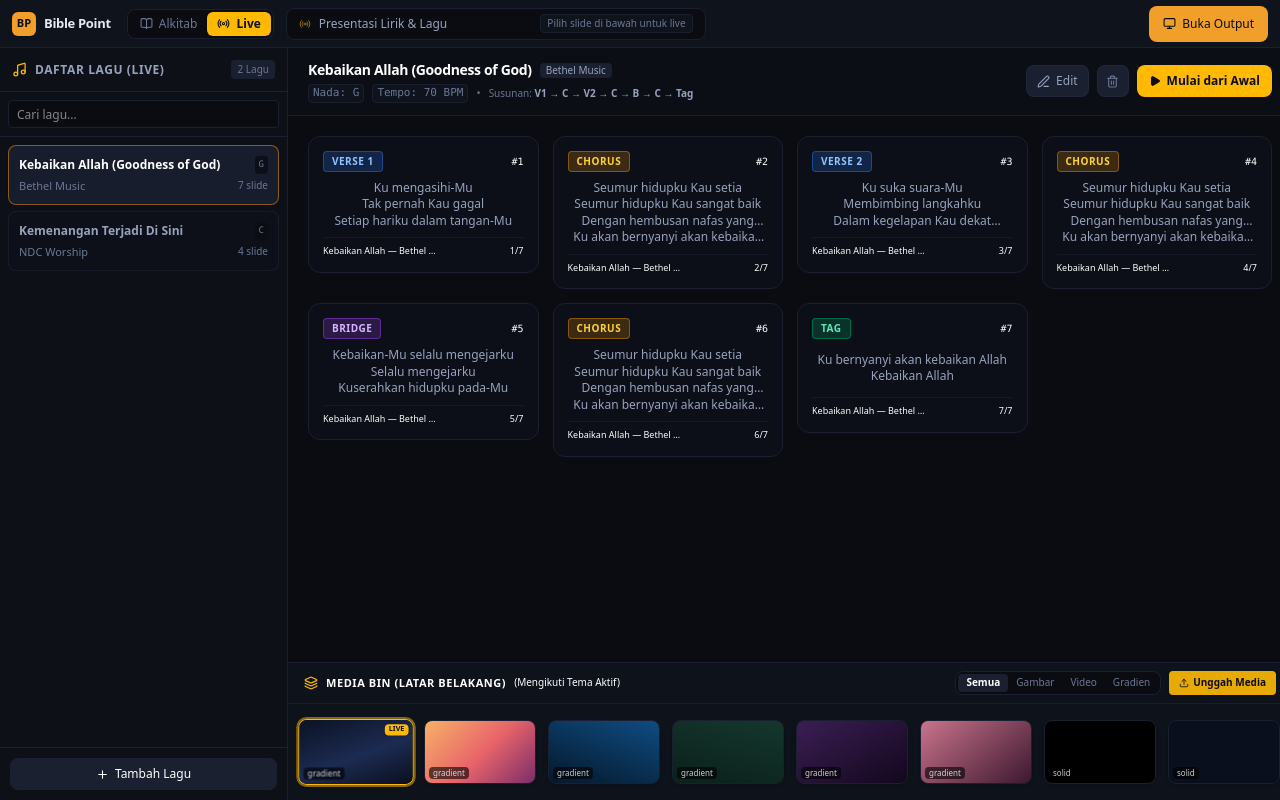
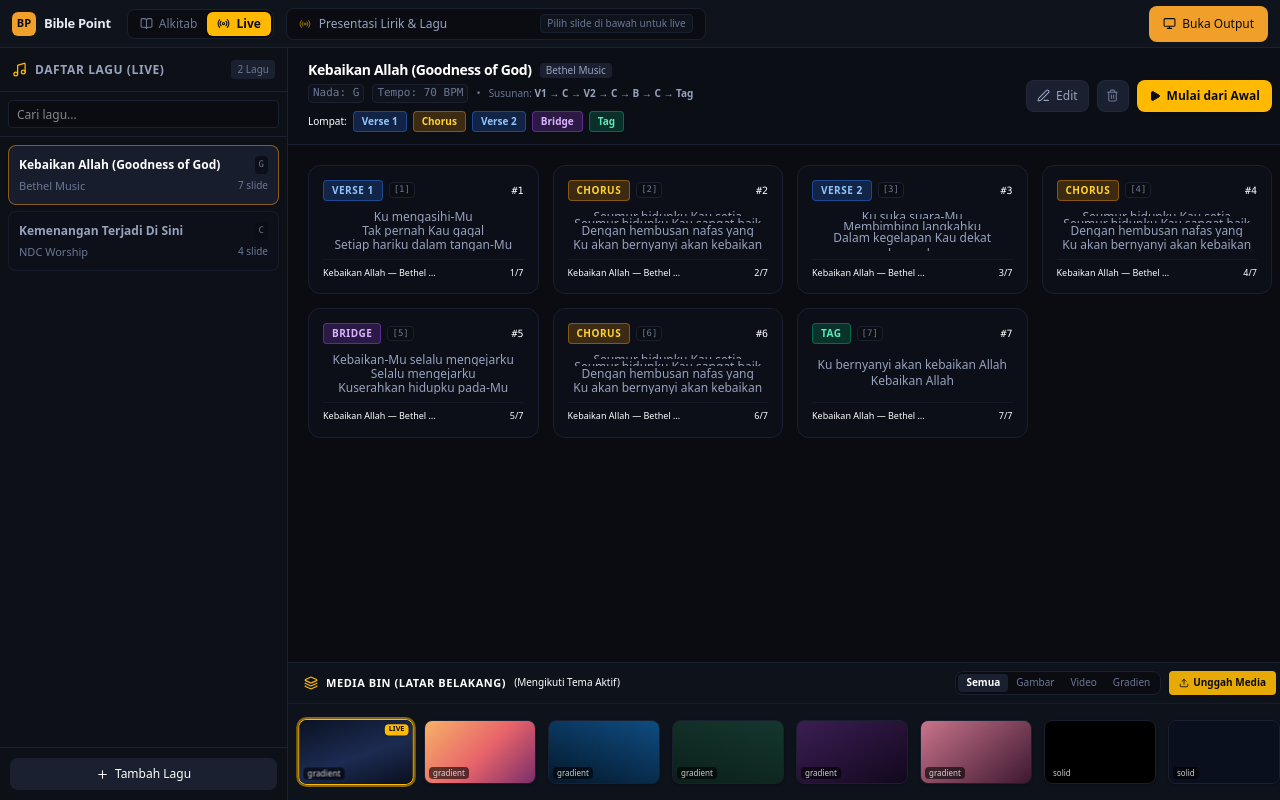
Before and after one commit to christofelkev/bible-point, a React (Vite) app: page / in a window 1280 px wide. Both pictures are taken after a click on the button "Live". Shown: the top 800 px of the page. Built offline with nearby package versions, Linux system fonts and the light colour scheme.

Commit message:
feat(live): add interactive slide matrix, section jump pills, and live worship hotkeys

```diff
--- a/src/components/live/LiveWorkspace.tsx
+++ b/src/components/live/LiveWorkspace.tsx
@@ -40,8 +40,13 @@ export function LiveWorkspace() {
   const activeLiveSlideIndex = useAppStore((s) => s.activeLiveSlideIndex)
   const mode = useAppStore((s) => s.mode)
   const goLiveSlide = useAppStore((s) => s.goLiveSlide)
+  const jumpToSection = useAppStore((s) => s.jumpToSection)
 
   const activeSong = songs.find((s) => s.id === activeSongId) ?? songs[0]
+
+  const sectionBadges = activeSong
+    ? (Array.from(new Set(activeSong.slides.map((s) => s.badge).filter(Boolean))) as string[])
+    : []
 
   const filteredSongs = songs.filter(
     (s) =>
@@ -196,6 +201,25 @@ export function LiveWorkspace() {
                     </>
                   )}
                 </div>
+
+                {/* Quick Section Jump Pills */}
+                {sectionBadges.length > 0 && (
+                  <div className="flex items-center gap-1.5 mt-2 flex-wrap">
+                    <span className="text-[10px] text-ink-500 font-medium">Lompat:</span>
+                    {sectionBadges.map((badge) => (
+                      <button
+                        key={badge}
+                        onClick={() => jumpToSection(badge)}
+                        className={clsx(
+                          'text-[10px] font-bold px-2 py-0.5 rounded border transition-all cursor-pointer hover:scale-105 active:scale-95 shadow-xs',
+                          getBadgeColor(badge),
+                        )}
+                      >
+                        {badge}
+                      </button>
+                    ))}
+                  </div>
+                )}
               </div>
 
               <div className="flex items-center gap-2">
@@ -244,12 +268,13 @@ export function LiveWorkspace() {
                       className={clsx(
                         'relative rounded-xl border p-3.5 flex flex-col justify-between transition-all cursor-pointer aspect-video select-none group',
                         live
-                          ? 'border-amber-400 bg-amber-950/20 ring-2 ring-amber-400/30 shadow-lg'
+                          ? 'border-amber-400 bg-amber-950/30 ring-2 ring-amber-400/40 shadow-lg shadow-amber-500/10'
                           : 'border-ink-800 bg-ink-900/50 hover:border-ink-600 hover:bg-ink-900',
                       )}
                     >
                       {/* Top Bar Card */}
                       <div className="flex items-center justify-between gap-1 mb-2">
+                        <div className="flex items-center gap-1.5">
                           <span
                             className={clsx(
                               'text-[10px] font-bold uppercase tracking-wider px-2 py-0.5 rounded border',
@@ -258,6 +283,15 @@ export function LiveWorkspace() {
                           >
                             {slide.badge ?? `Slide ${index + 1}`}
                           </span>
+                          {index < 9 && (
+                            <span
+                              className="text-[9px] font-mono text-ink-400 bg-ink-950/80 px-1 py-0.2 rounded border border-ink-800"
+                              title={`Tekan tombol ${index + 1} di keyboard untuk langsung tayang`}
+                            >
+                              [{index + 1}]
+                            </span>
+                          )}
+                        </div>
 
                         {live ? (
                           <span className="flex items-center gap-1 text-[9px] font-bold uppercase tracking-wider text-amber-400 bg-amber-400/10 px-1.5 py-0.5 rounded border border-amber-400/30 animate-pulse">
@@ -271,13 +305,13 @@ export function LiveWorkspace() {
                       </div>
 
                       {/* Body Text Preview */}
-                      <div className="flex-1 flex flex-col justify-center text-center px-1">
+                      <div className="flex-1 flex flex-col justify-center text-center px-1 overflow-hidden">
                         {slide.lines.map((line, lIdx) => (
                           <div
                             key={lIdx}
                             className={clsx(
-                              'text-xs leading-snug line-clamp-1',
-                              live ? 'text-white font-medium' : 'text-ink-300 group-hover:text-ink-100',
+                              'text-xs leading-snug line-clamp-2',
+                              live ? 'text-white font-semibold' : 'text-ink-300 group-hover:text-ink-100',
                             )}
                           >
                             {line}
--- a/src/routes/ControlWindow.tsx
+++ b/src/routes/ControlWindow.tsx
@@ -63,6 +63,8 @@ function useProjectionShortcuts() {
   const setMode = useAppStore((s) => s.setMode)
   const goLive = useAppStore((s) => s.goLive)
   const setWorkspaceMode = useAppStore((s) => s.setWorkspaceMode)
+  const jumpToSlideIndex = useAppStore((s) => s.jumpToSlideIndex)
+  const jumpToSection = useAppStore((s) => s.jumpToSection)
 
   useEffect(() => {
     function onKeyDown(event: KeyboardEvent) {
@@ -86,6 +88,32 @@ function useProjectionShortcuts() {
         return
       }
 
+      // Live mode slide jump via numbers 1-9 (without modifiers)
+      if (/^[1-9]$/.test(event.key) && !event.ctrlKey && !event.metaKey && !event.altKey && !event.shiftKey) {
+        event.preventDefault()
+        jumpToSlideIndex(Number(event.key) - 1)
+        return
+      }
+
+      // Quick section jumps with Shift
+      if (event.shiftKey && !event.ctrlKey && !event.metaKey) {
+        if (event.key === 'C' || event.key === 'c') {
+          event.preventDefault()
+          jumpToSection('chorus')
+          return
+        }
+        if (event.key === 'V' || event.key === 'v') {
+          event.preventDefault()
+          jumpToSection('verse')
+          return
+        }
+        if (event.key === 'B' || event.key === 'b') {
+          event.preventDefault()
+          jumpToSection('bridge')
+          return
+        }
+      }
+
       const mode = useAppStore.getState().mode
 
       switch (event.key) {
@@ -100,21 +128,37 @@ function useProjectionShortcuts() {
           event.preventDefault()
           void stepLive(-1)
           break
+        case 'Home':
+          event.preventDefault()
+          jumpToSlideIndex(0)
+          break
+        case 'End':
+          event.preventDefault()
+          jumpToSlideIndex(999)
+          break
         case 'b':
         case 'B':
+        case 'F1':
           event.preventDefault()
           setMode(mode === 'black' ? 'live' : 'black')
           break
         case 'c':
         case 'C':
+        case 'F2':
           event.preventDefault()
           setMode(mode === 'clear' ? 'live' : 'clear')
           break
         case 'Enter':
           event.preventDefault()
-          goLive()
+          const ws = useAppStore.getState().workspaceMode
+          if (ws === 'live') {
+            jumpToSlideIndex(0)
+          } else {
+            goLive()
+          }
           break
         case 'Escape':
+        case 'F3':
           event.preventDefault()
           setMode('logo')
           break
@@ -123,5 +167,5 @@ function useProjectionShortcuts() {
 
     window.addEventListener('keydown', onKeyDown)
     return () => window.removeEventListener('keydown', onKeyDown)
-  }, [stepLive, setMode, goLive, setWorkspaceMode])
+  }, [stepLive, setMode, goLive, setWorkspaceMode, jumpToSlideIndex, jumpToSection])
 }
--- a/src/store/useAppStore.ts
+++ b/src/store/useAppStore.ts
@@ -116,6 +116,8 @@ interface AppState {
   goLiveSlide: (slide: ProjectionSlide, allSlides?: ProjectionSlide[], index?: number) => void
   setMode: (mode: ProjectionMode) => void
   stepLive: (delta: number) => Promise<void>
+  jumpToSlideIndex: (index: number) => void
+  jumpToSection: (query: string) => void
   publish: () => void
 
   refreshMonitors: () => Promise<void>
@@ -460,6 +462,26 @@ export const useAppStore = create<AppState>((set, get) => ({
     get().publish()
   },
 
+  jumpToSlideIndex(index) {
+    const { liveSongSlides, songs, activeSongId } = get()
+    const activeSong = songs.find((s) => s.id === activeSongId)
+    const slides = liveSongSlides.length > 0 ? liveSongSlides : (activeSong?.slides ?? [])
+    if (index >= 0 && index < slides.length) {
+      get().goLiveSlide(slides[index], slides, index)
+    }
+  },
+
+  jumpToSection(query) {
+    const { liveSongSlides, songs, activeSongId } = get()
+    const activeSong = songs.find((s) => s.id === activeSongId)
+    const slides = liveSongSlides.length > 0 ? liveSongSlides : (activeSong?.slides ?? [])
+    const q = query.toLowerCase()
+    const foundIdx = slides.findIndex((s) => s.badge?.toLowerCase().includes(q))
+    if (foundIdx >= 0) {
+      get().goLiveSlide(slides[foundIdx], slides, foundIdx)
+    }
+  },
+
   setMode(mode) {
     set({ mode, revision: get().revision + 1 })
     get().publish()
```
Lines whose indentation alone changed are shown as unchanged.
